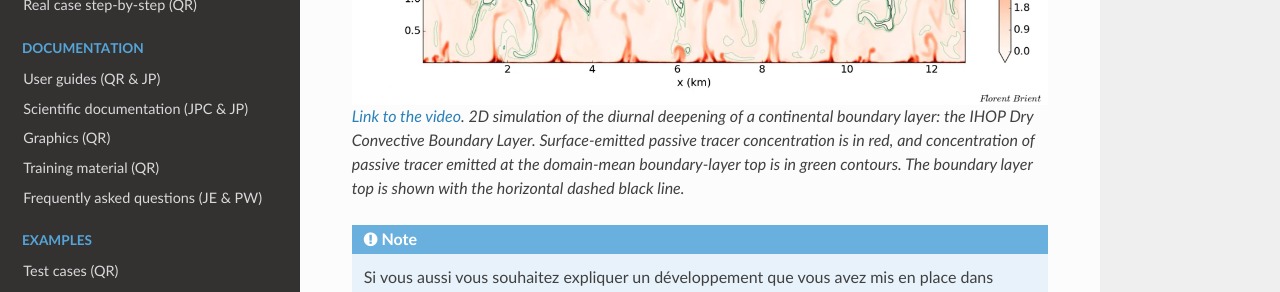
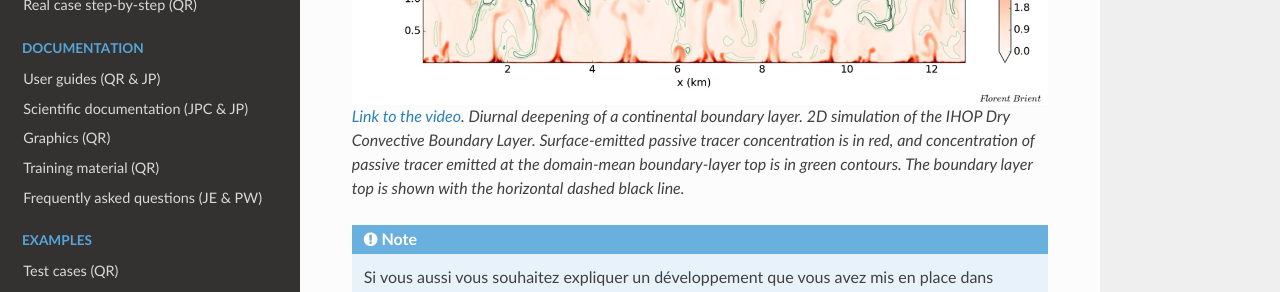
Before and after one commit to JorisPianezze/mesonh_beta_test_guide, a Sphinx documentation site: the page built from docs/source/community/newsletters/newsletter_02.rst, in a window 1280 px wide and 900 px high, scrolled down 2150 px. Shown: the part 151-443 px from the top of the window. Built offline with Sphinx 7.4.7 and the Read the Docs theme 2.0.0, drawn with Linux system fonts in a browser that asks for light colours.

Commit message:
Update newsletter_02.rst

```diff
--- a/docs/source/community/newsletters/newsletter_02.rst
+++ b/docs/source/community/newsletters/newsletter_02.rst
@@ -43,7 +43,7 @@
 
 .. figure:: Snapshot-video-florent-brient.jpg
 
-   |location_link|. 2D simulation of the diurnal deepening of a continental boundary layer: the IHOP Dry Convective Boundary Layer. Surface-emitted passive tracer concentration is in red, and concentration of passive tracer emitted at the domain-mean boundary-layer top is in green contours. The boundary layer top is shown with the horizontal dashed black line.
+   |location_link|. Diurnal deepening of a continental boundary layer. 2D simulation of the IHOP Dry Convective Boundary Layer. Surface-emitted passive tracer concentration is in red, and concentration of passive tracer emitted at the domain-mean boundary-layer top is in green contours. The boundary layer top is shown with the horizontal dashed black line.
 
 .. |location_link| raw:: html
 
```
